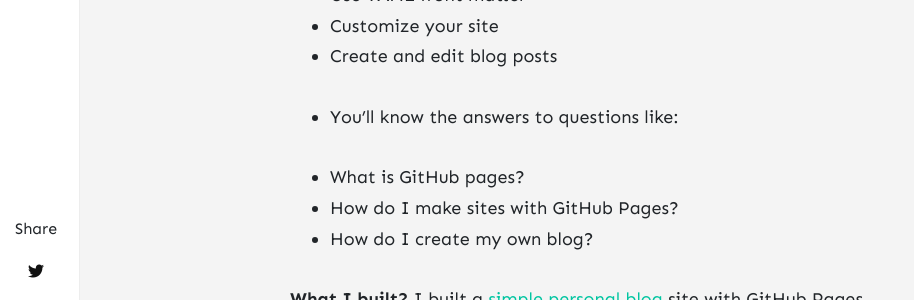
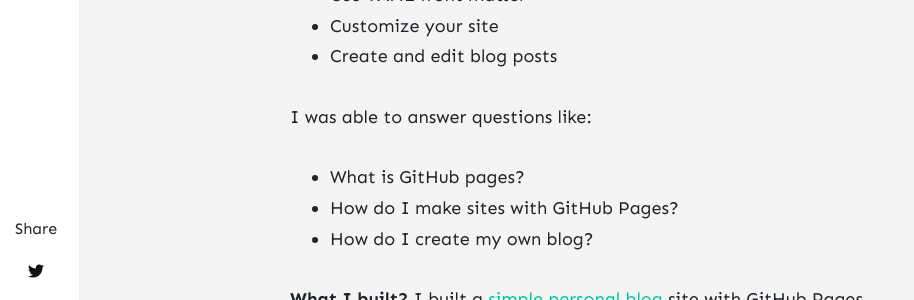
Before and after one commit to Dev-Path/briefcase, a Jekyll site: the page built from _posts/2021-08-24-git-and-github.md, in a window 1280 px wide and 900 px high, scrolled down 1651 px. Shown: the part 154-454 px from the top of the window, without its empty margins (0-914 px from the left). Built offline with Jekyll 4.4.1, drawn with Linux system fonts in a browser that asks for light colours; nearby versions of some CDN libraries; comment, search, counter and statistics services are not loaded.

Commit message:
update post

```diff
--- a/_posts/2021-08-24-git-and-github.md
+++ b/_posts/2021-08-24-git-and-github.md
@@ -32,7 +32,8 @@
 * Use YAML front matter
 * Customize your site
 * Create and edit blog posts
-* You'll know the answers to questions like:
+
+I was able to answer questions like:
 
 * What is GitHub pages?
 * How do I make sites with GitHub Pages?
```
